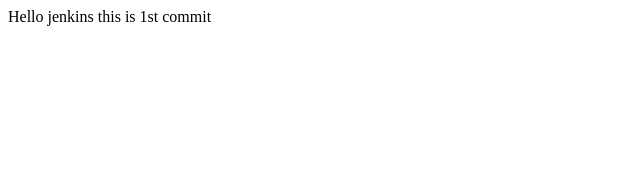
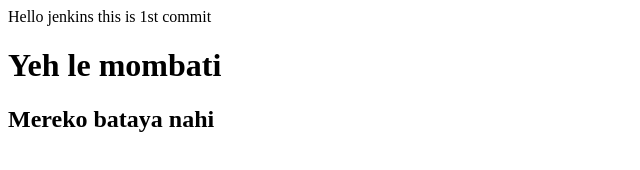
Before and after one commit to Piyush4619/practice1, a plain HTML site: page index.html in a window 1280 px wide. Shown: the whole page, without its empty margins (0-640 px from the left). Drawn offline with Linux system fonts and the light colour scheme.

Commit message:
2nd commit

```diff
--- a/index.html
+++ b/index.html
@@ -1,3 +1,17 @@
 Hello jenkins
 
 this is 1st commit
+
+
+<html>
+<body>
+
+    <h1> Yeh le mombati </h1>
+    <h2> Mereko bataya nahi </h2>
+
+
+
+</body>
+
+
+</html>
```
